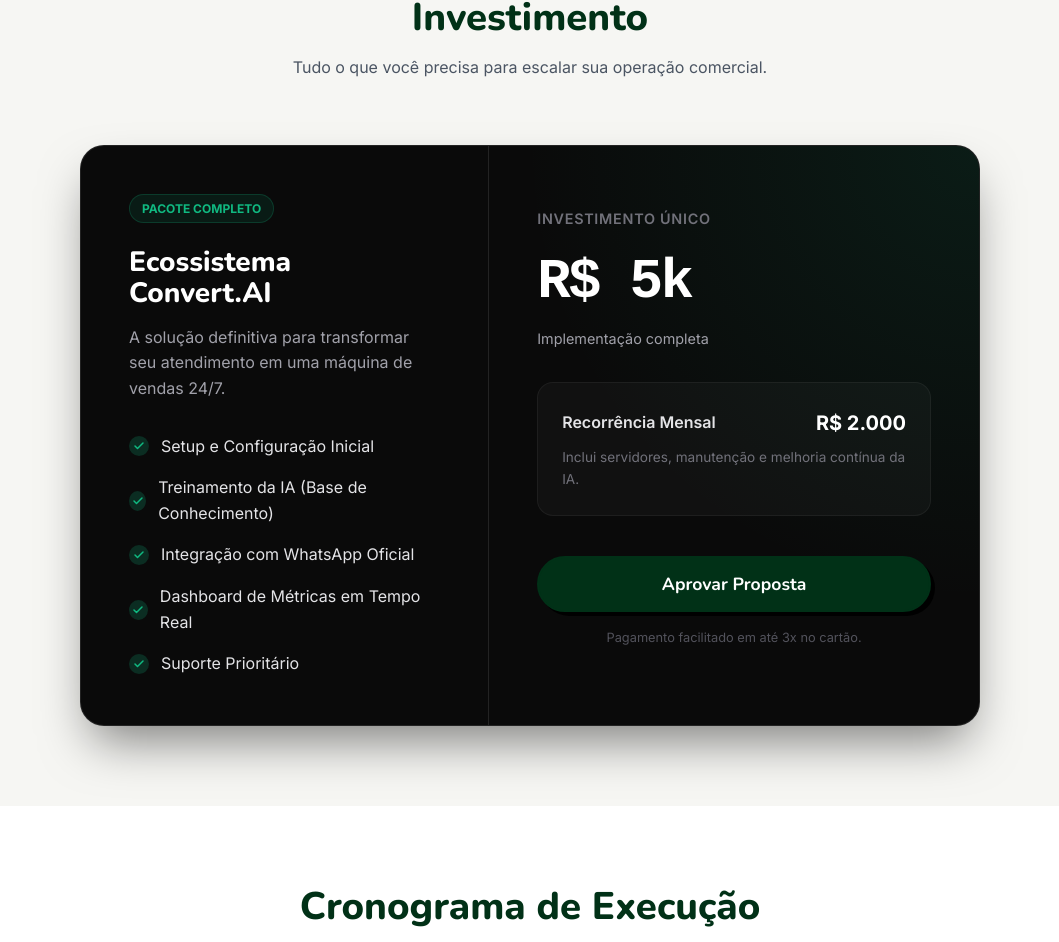
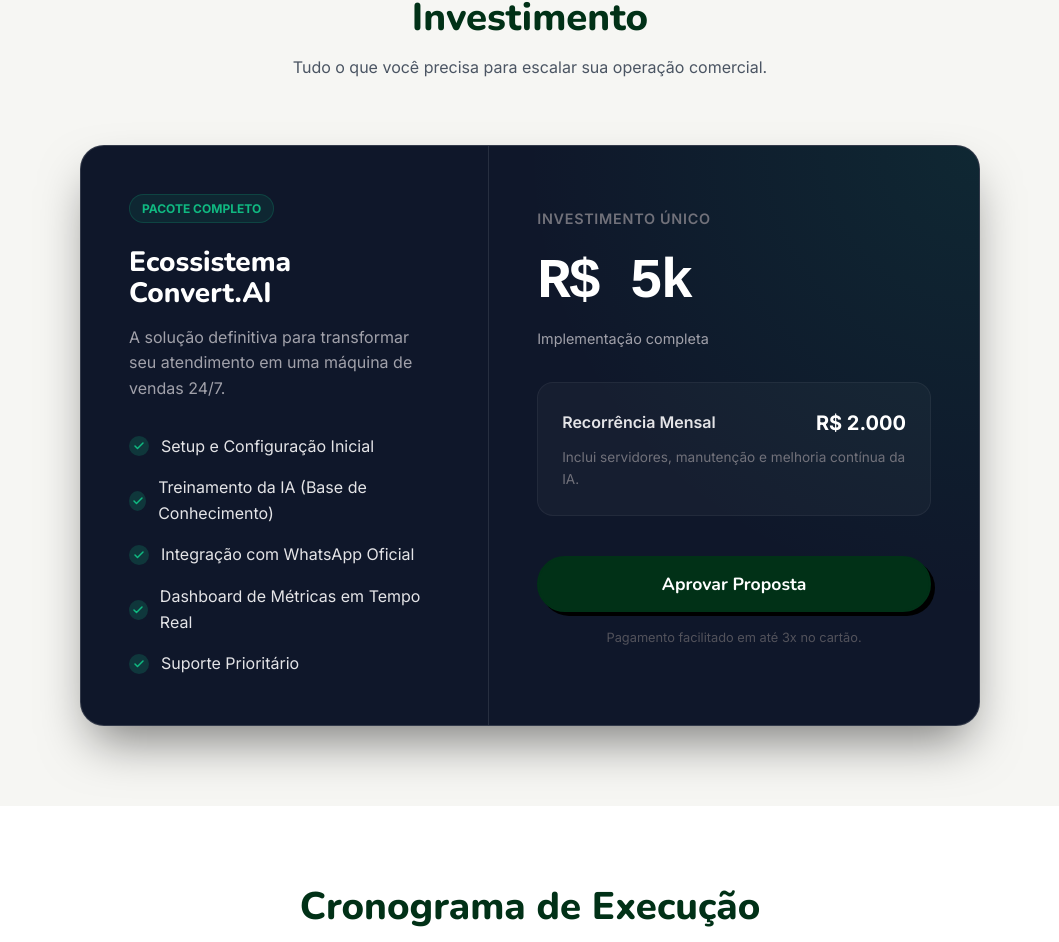
Before and after one commit to mateusolintof/SPA_Proposta_Comercial, a React (Vite) app: page / in a window 1280 px wide. Shown: the part 4728-5670 px from the top of the page, without its empty margins (110-1169 px from the left). Built offline with nearby package versions, Linux system fonts and the light colour scheme.

Commit message:
Changes to be committed: 	modified:   src/components/Investment.jsx

```diff
--- a/src/components/Investment.jsx
+++ b/src/components/Investment.jsx
@@ -17,8 +17,8 @@
                             textAlign: 'left',
                             maxWidth: '900px',
                             width: '100%',
-                            background: '#0a0a0a',
-                            border: '1px solid rgba(255,255,255,0.1)',
+                            background: '#0f172a',
+                            border: '1px solid rgba(255,255,255,0.15)',
                             borderRadius: '1.5rem',
                             overflow: 'hidden',
                             boxShadow: '0 25px 50px -12px rgba(0, 0, 0, 0.5)',
```
